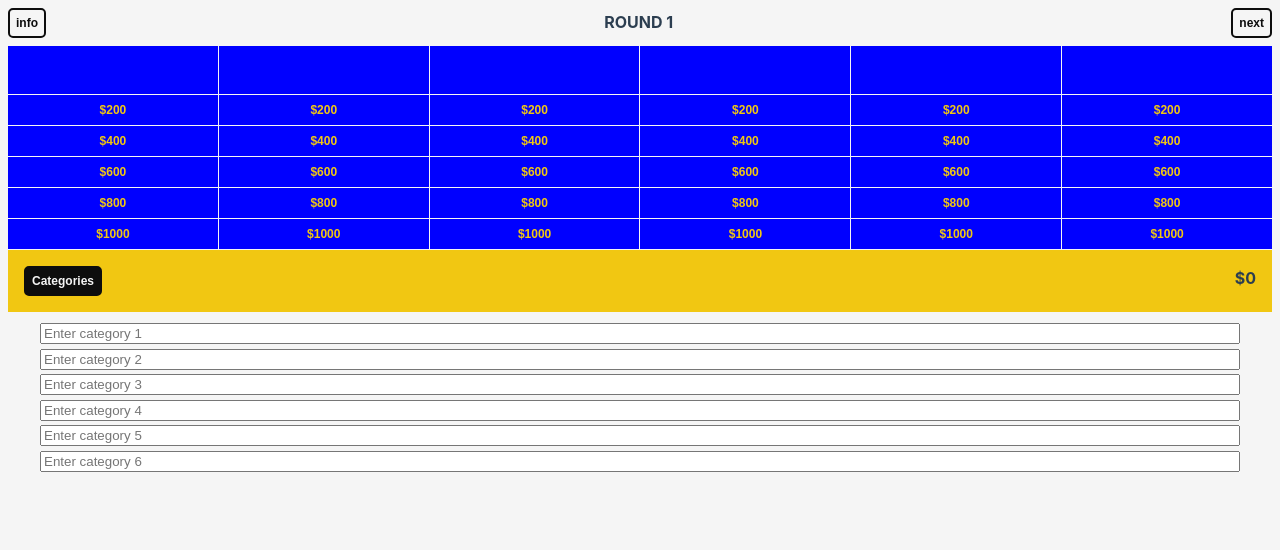
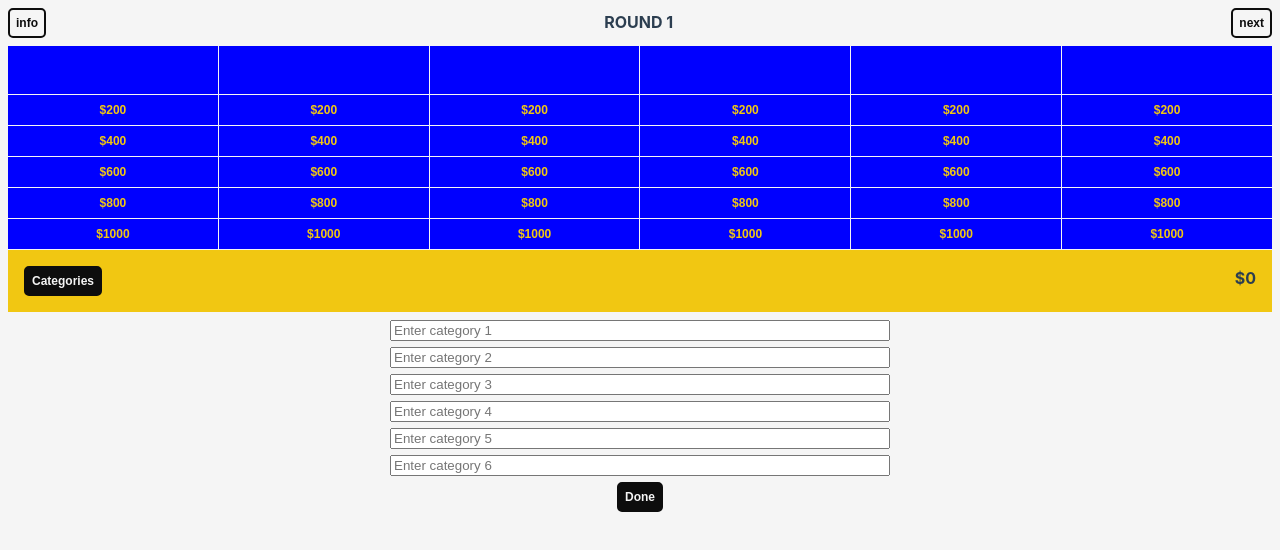
Before and after one commit to alecthibodeau/quiz-show-flow, a Vue app: page /score in a window 1280 px wide. Both pictures are taken after a click on the button "Categories". Shown: the top 550 px of the page. Built offline with nearby package versions, Linux system fonts and the light colour scheme.

Commit message:
feat: import watch from vue to update dollar values per round

```diff
--- a/src/interfaces/Clue.ts
+++ b/src/interfaces/Clue.ts
@@ -1,5 +1,5 @@
 export interface Clue {
   column: number;
   category: string;
-  dollarAmount: number;
+  dollarValue: number;
 };
--- a/src/interfaces/Column.ts
+++ b/src/interfaces/Column.ts
@@ -1,5 +1,5 @@
 export interface Column {
   id: number;
   category: string;
-  dollarAmounts: number[];
+  dollarValues: number[];
 };
--- a/src/views/ScoreView.vue
+++ b/src/views/ScoreView.vue
@@ -1,5 +1,5 @@
 <script setup lang="ts">
-import { reactive, ref } from 'vue';
+import { reactive, ref, watch } from 'vue';
 
 /* Interfaces */
 import type { Clue } from '../interfaces/Clue';
@@ -10,41 +10,50 @@ import colors from '../constants/colors';
 
 const { colorBlue, colorGold, colorOffWhite, colorOffBlack } = colors;
 
-const dollarAmountsFirst: number[] = [200, 400, 600, 800, 1000];
+const dollarValuesFirst: number[] = [200, 400, 600, 800, 1000];
+const dollarValuesSecond: number[] = dollarValuesFirst.map(amount => amount * 2);
 
 const currentRound = ref<number>(1);
 const currentScore = ref<number>(0);
 const isCategoriesFormDisplayed = ref<boolean>(false);
 
 const columns = reactive<Column[]>([
-  { id: 0, category: '', dollarAmounts: dollarAmountsFirst },
-  { id: 1, category: '', dollarAmounts: dollarAmountsFirst },
-  { id: 2, category: '', dollarAmounts: dollarAmountsFirst },
-  { id: 3, category: '', dollarAmounts: dollarAmountsFirst },
-  { id: 4, category: '', dollarAmounts: dollarAmountsFirst },
-  { id: 5, category: '', dollarAmounts: dollarAmountsFirst }
+  { id: 0, category: '', dollarValues: dollarValuesFirst },
+  { id: 1, category: '', dollarValues: dollarValuesFirst },
+  { id: 2, category: '', dollarValues: dollarValuesFirst },
+  { id: 3, category: '', dollarValues: dollarValuesFirst },
+  { id: 4, category: '', dollarValues: dollarValuesFirst },
+  { id: 5, category: '', dollarValues: dollarValuesFirst }
 ]);
 
 const currentClue = reactive<Clue>({
   column: 0,
   category: '',
-  dollarAmount: 0
+  dollarValue: 0
 });
 
-function selectClue(columnId: number, columnCategory: string, dollarAmount: number): void {
-  if (currentClue.column === columnId && currentClue.dollarAmount === dollarAmount) {
+watch(currentRound, (newRound) => {
+  if (newRound === 2) {
+    columns.forEach(column => {
+      column.dollarValues = dollarValuesSecond;
+    });
+  }
+});
+
+function selectClue(columnId: number, columnCategory: string, dollarValue: number): void {
+  if (currentClue.column === columnId && currentClue.dollarValue === dollarValue) {
     clearClue();
   } else {
     currentClue.column = columnId;
     currentClue.category = columnCategory;
-    currentClue.dollarAmount = dollarAmount;
+    currentClue.dollarValue = dollarValue;
   }
 }
 
 function clearClue(): void {
   currentClue.column = 0;
   currentClue.category = '';
-  currentClue.dollarAmount = 0;
+  currentClue.dollarValue = 0;
 }
 
 function updateScore(increment: number): void {
@@ -57,7 +66,7 @@ function toggleCategories(): void {
 }
 
 function advanceRound(): void {
-  currentRound.value += 1;
+  if (currentRound.value <= 2) currentRound.value += 1;
 }
 </script>
 
@@ -80,12 +89,12 @@ function advanceRound(): void {
           {{ column.category }}
         </div>
         <button
-          v-for="dollarAmount in column.dollarAmounts"
-          :key="`${column.id}-${dollarAmount}`"
-          @click="selectClue(column.id, column.category, dollarAmount)"
+          v-for="dollarValue in column.dollarValues"
+          :key="`${column.id}-${dollarValue}`"
+          @click="selectClue(column.id, column.category, dollarValue)"
           class="clue-button"
         >
-          {{ `$${dollarAmount}` }}
+          {{ `$${dollarValue}` }}
         </button>
       </div>
     </div>
@@ -101,10 +110,10 @@ function advanceRound(): void {
 
     <div v-if="currentClue.category && !isCategoriesFormDisplayed" class="current-clue">
       <div>{{ currentClue.category }}</div>
-      <div>{{ `$${currentClue.dollarAmount}` }}</div>
+      <div>{{ `$${currentClue.dollarValue}` }}</div>
       <div>
-        <button @click="updateScore(currentClue.dollarAmount)">Correct</button>
-        <button @click="updateScore(-currentClue.dollarAmount)">Incorrect</button>
+        <button @click="updateScore(currentClue.dollarValue)">Correct</button>
+        <button @click="updateScore(-currentClue.dollarValue)">Incorrect</button>
         <button @click="clearClue">Clear</button>
       </div>
     </div>
@@ -119,6 +128,9 @@ function advanceRound(): void {
       :placeholder="`Enter category ${column.id + 1}`"
       class="category-input"
     />
+    <button @click="toggleCategories" class="button-app button-primary">
+      Done
+    </button>
   </div>
 </template>
 
@@ -173,7 +185,7 @@ function advanceRound(): void {
   min-height: 3rem;
   padding: .125rem;
   text-align: center;
-  font-size: .5rem;
+  font-size: .625rem;
   font-weight: inherit;
   line-height: .75rem;
   background-color: v-bind('colorBlue');
@@ -205,10 +217,15 @@ function advanceRound(): void {
 }
 
 .categories-form {
+  display: flex;
+  flex-direction: column;
+  align-items: center;
   padding: .5rem 2rem;
+  gap: .375rem;
 }
 
 .category-input {
   width: 100%;
+  max-width: 500px;
 }
 </style>
```
